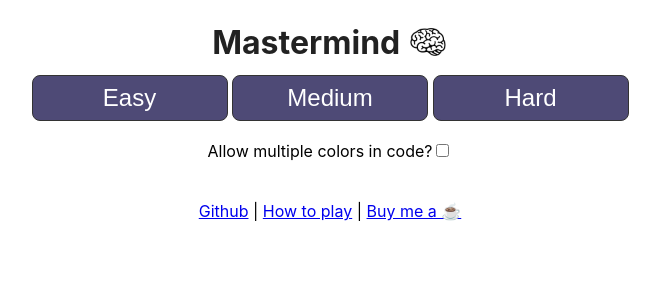
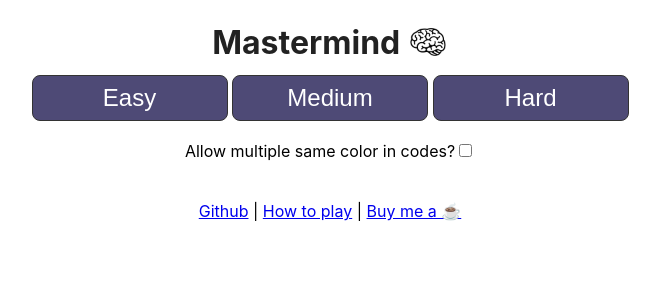
Before and after one commit to patricksimpson/mastermind, a React (Create React App) app: page / in a window 1280 px wide. Shown: the top 300 px of the page, without its empty margins (310-970 px from the left). Built offline with nearby package versions, Linux system fonts and the light colour scheme.

Commit message:
fix: wording

```diff
--- a/src/App.jsx
+++ b/src/App.jsx
@@ -236,7 +236,7 @@ const App = () => {
         <br />
         <br />
         <label>
-          Allow multiple colors in code?
+          Allow multiple same color in codes?
           <input
             type="checkbox"
             onChange={(e) => {
```
